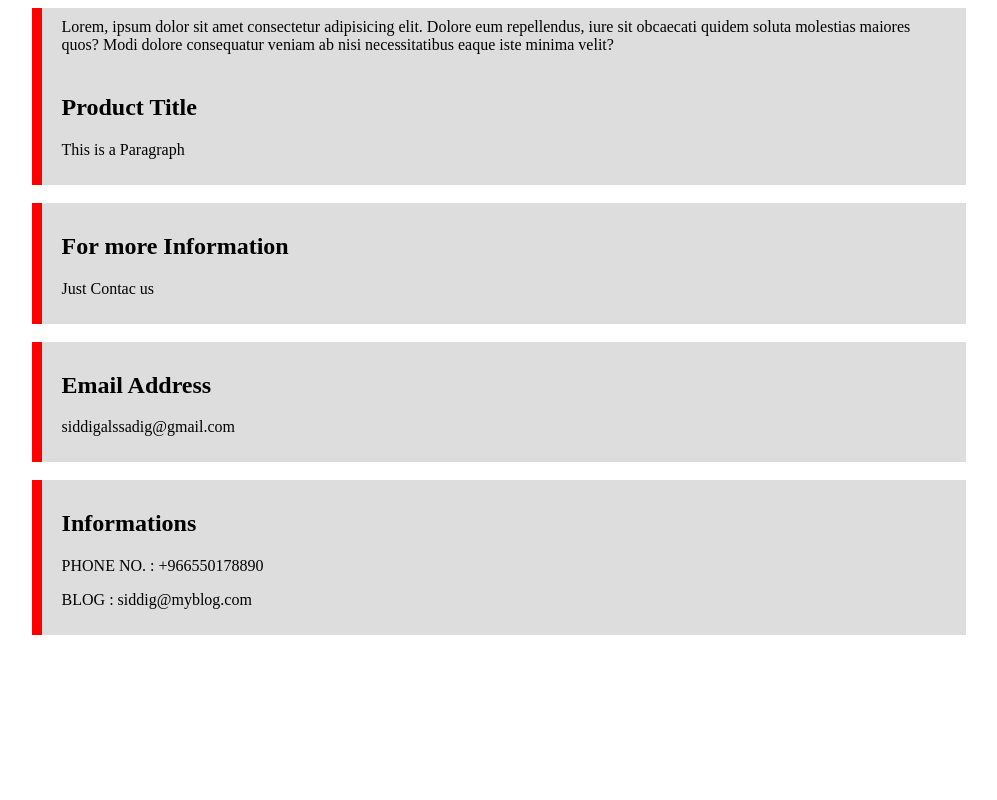
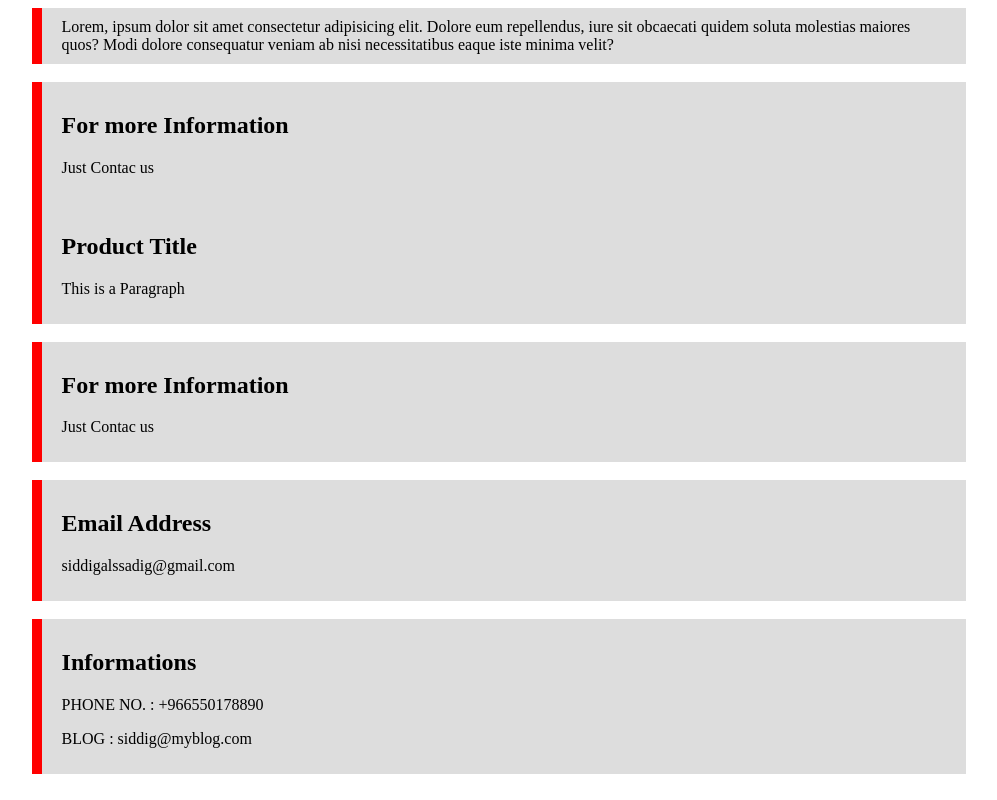
Before and after one commit to AL-SIDDIG/DemoProject, a plain HTML site: page index.html in a window 1280 px wide. Shown: the whole page, without its empty margins (141-1138 px from the left). Drawn offline with Linux system fonts and the light colour scheme.

Commit message:
secound commit

```diff
--- a/index.html
+++ b/index.html
@@ -12,6 +12,11 @@
     <div>Lorem, ipsum dolor sit amet consectetur adipisicing elit. Dolore eum repellendus,
         iure sit obcaecati quidem soluta molestias maiores quos?
         Modi dolore consequatur veniam ab nisi necessitatibus eaque iste minima velit?
+    </div>
+    <br>
+    <div>
+        <h2>For more Information</h2>
+        <p>Just Contac us </p>
     </div>
     <div>
         <h2>Product Title</h2>
```
